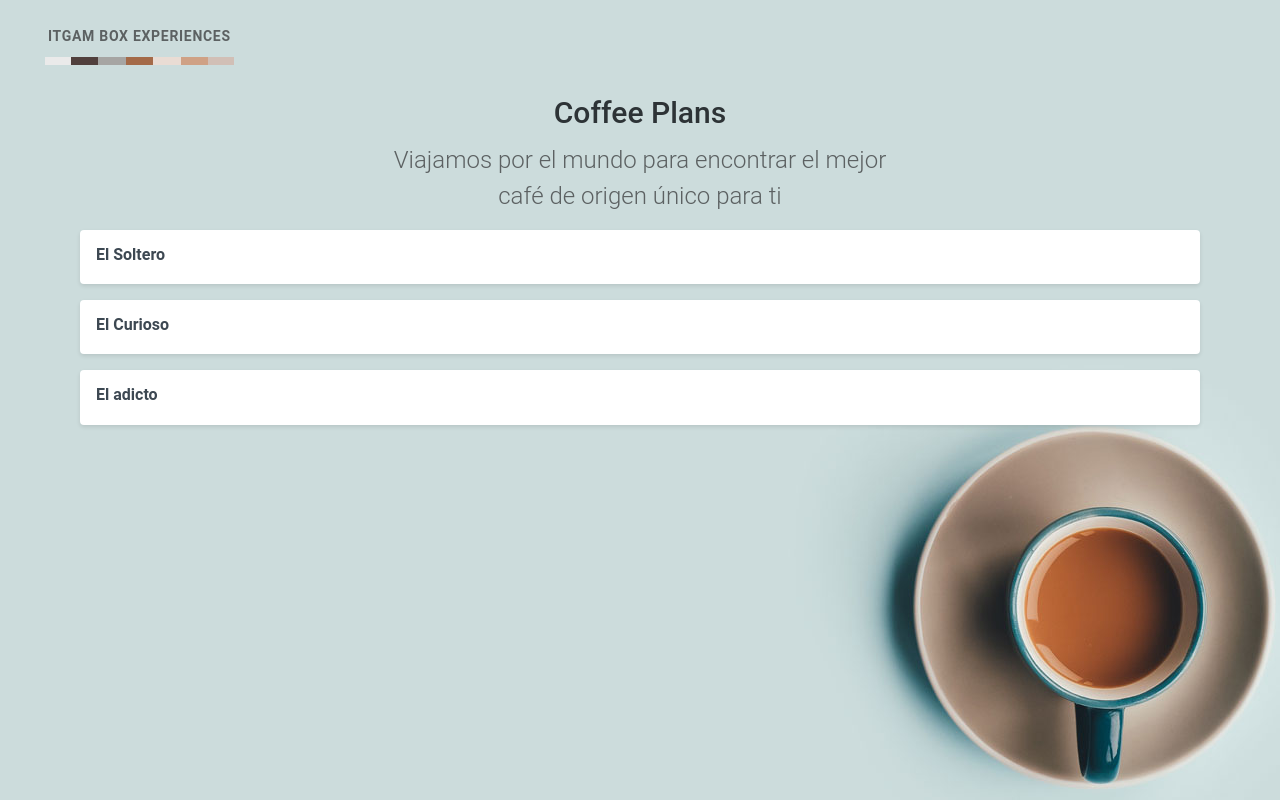
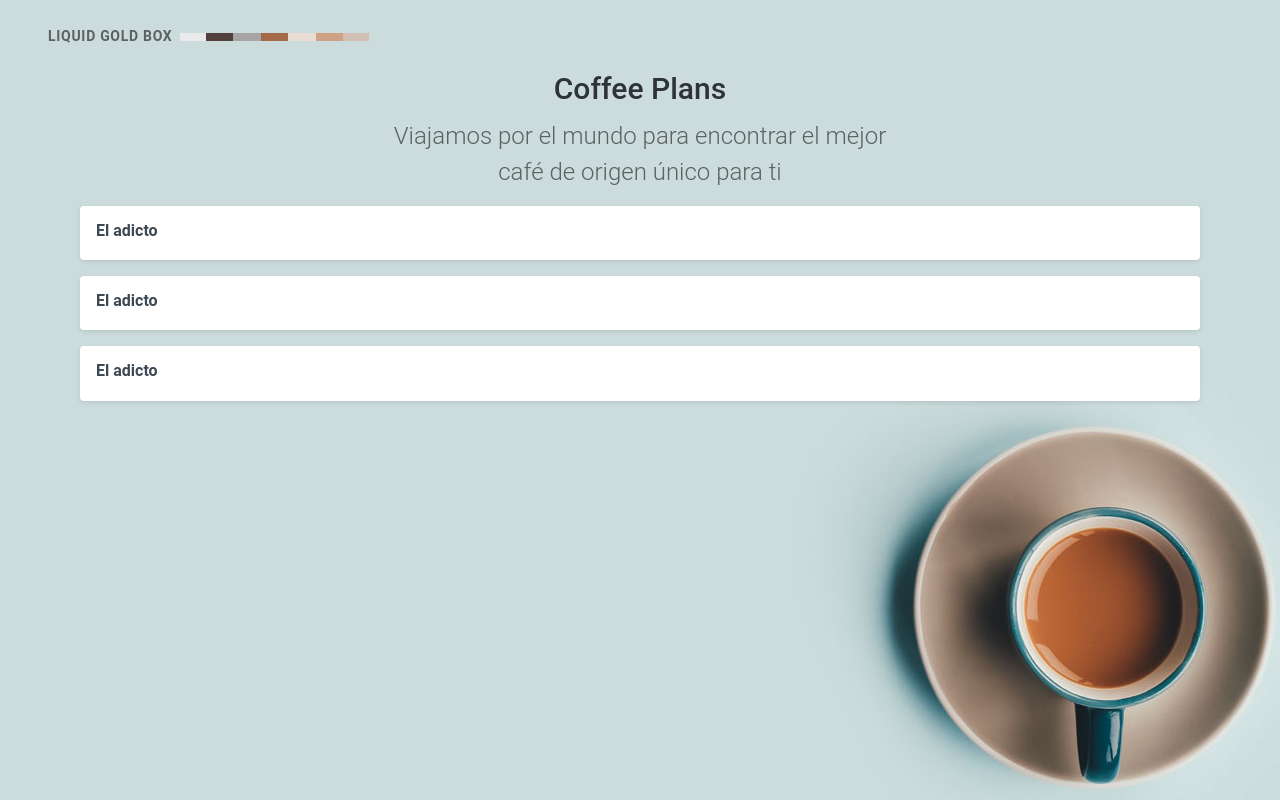
Before and after one commit to DIEGOGIO123/dadm-2024B, a Vue app: page / in a window 1280 px wide. Built offline with nearby package versions, Linux system fonts and the light colour scheme.

Commit message:
🧪 S03A03 Coffee-Plans

```diff
--- a/src/App.vue
+++ b/src/App.vue
@@ -1,9 +1,11 @@
-<script setup></script>
+<script setup>
+import planItem from './components/plan-item.vue';
+</script>
 
 <template>
   <header>
-    <div style="text-align: center;">
-      <span id="logo">ITGAM BOX EXPERIENCES</span> <br>
+    <div>
+      <span id="logo">Liquid Gold Box</span>
       <img src="./assets/logo.png" alt="logo">
     </div>
   </header>
@@ -16,27 +18,9 @@
     </h2>
 
     <div class="plans">
-      <div class="plan">
-        <div class="description">
-          <span class="title">
-            El Soltero
-          </span>
-        </div>
-      </div>
-      <div class="plan">
-        <div class="description">
-          <span class="title">
-            El Curioso
-          </span>
-        </div>
-      </div>
-      <div class="plan">
-        <div class="description">
-          <span class="title">
-            El adicto
-          </span>
-        </div>
-      </div>
+      <plan-item>El soltero</plan-item>
+      <plan-item>El Curioso</plan-item>
+      <plan-item>El Adicto</plan-item>
     </div>
   </div>
 </template>
--- /dev/null
+++ b/src/components/plan-item.vue
@@ -0,0 +1,17 @@
+<template>
+      <div class="plan">
+    <div class="description">
+      <span class="title">
+        El adicto
+      </span>
+    </div>
+  </div>
+</template>
+
+<script setup>
+
+</script>
+
+<style lang="scss" scoped>
+
+</style>
```
